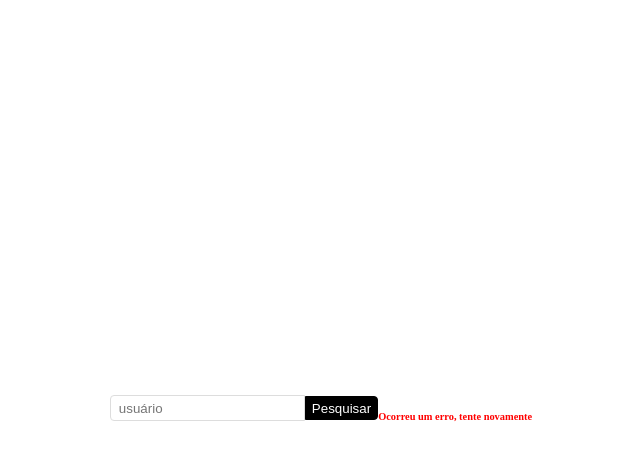
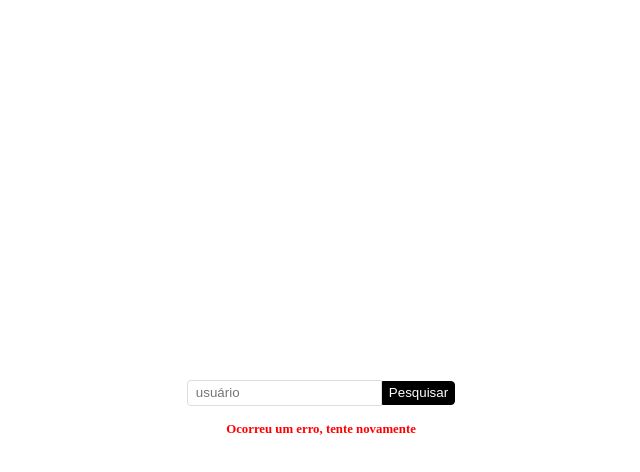
Before and after one commit to tlsantiago/Github-API-user-search-React, a React (Create React App) app in the folder gamagit/: page / in a window 1280 px wide. Both pictures are taken after a click on the button "Pesquisar". Shown: the top 472 px of the page, without its empty margins (327-967 px from the left). Built offline with nearby package versions, Linux system fonts and the light colour scheme; no server answers.

Commit message:
Conditional rendering added for error display

```diff
--- a/gamagit/src/pages/Home/index.js
+++ b/gamagit/src/pages/Home/index.js
@@ -6,27 +6,32 @@ import { useHistory } from 'react-router-dom'; // Imported useHistory, wich cont
 function App(props) { // Function wich receives props and sets;
   const history = useHistory();
   const [usuario, setUsuario] = useState('');
+  const [erro, setErro] = useState(false);
 
   // function used to get the value "usuario" from imput and search github API for given user repository;
   function handlePesquisa() {
-    axios.get(`https://api.github.com/users/${usuario}/repos`).then(response => {
+    axios.get(`https://api.github.com/users/${usuario}/repos`)
+      .then(response => { // Promise added in order to evaluate if error will be displayed or not;
         const repositories = response.data; // Declared a const wich receives full get response data;
         const repositoriesName = []; // Created a empty array, wich will further receive repositories names;
         repositories.map((repository) => { // Map method, used to run given function trough each array item;
           repositoriesName.push(repository.name) // Pushing only the rep. names of each object in array;
         });
         localStorage.setItem('repositoriesName', JSON.stringify(repositoriesName)); // Storing data into local storage;
+        setErro(false);
         history.push('/repositories'); // Calling history to change to another page after search event;
+      })
+      .catch(err => {
+        setErro(true);
       });
-
   }
   return (
     <S.HomeContainer>
       <S.Content>
         <S.Input className="usuarioInput" placeholder="usuário" value={usuario} onChange={e => setUsuario(e.target.value)} />
         <S.Button type="button" onClick={handlePesquisa}>Pesquisar</S.Button>
-        <S.ErrorMsg>Ocorreu um erro, tente novamente</S.ErrorMsg>
       </S.Content>
+      { erro ? <S.ErrorMsg>Ocorreu um erro, tente novamente</S.ErrorMsg> : `` }
     </S.HomeContainer>
   );
 }
--- a/gamagit/src/pages/Home/styled.js
+++ b/gamagit/src/pages/Home/styled.js
@@ -45,7 +45,7 @@ export const Button = styled.button`
 
 export const ErrorMsg = styled.span`
     display: block;
-    font-size: 0.65rem;
+    font-size: 0.80rem;
     color: red;
     font-weight: 600;
     margin-top: 1rem;
```
Lines whose indentation alone changed are shown as unchanged.
